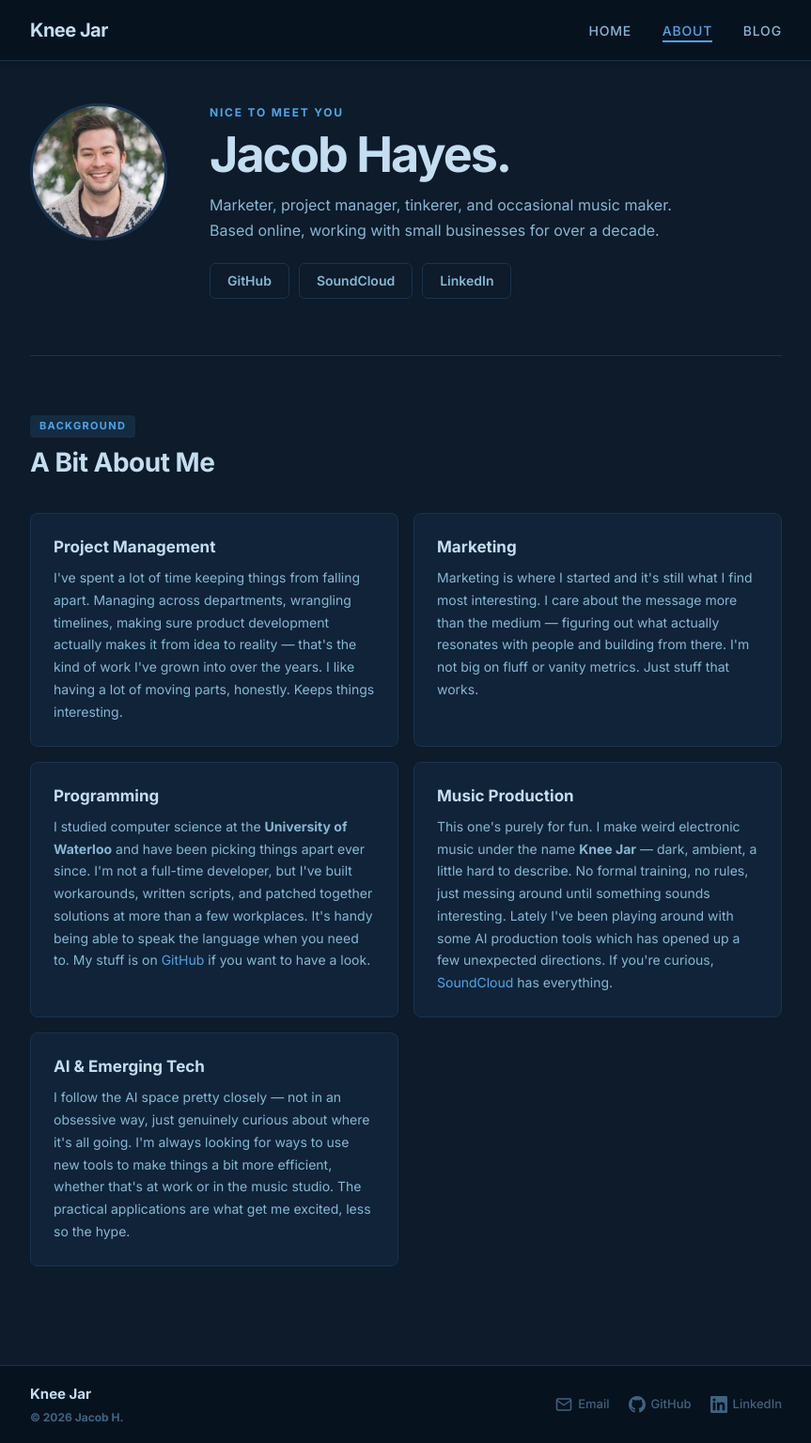
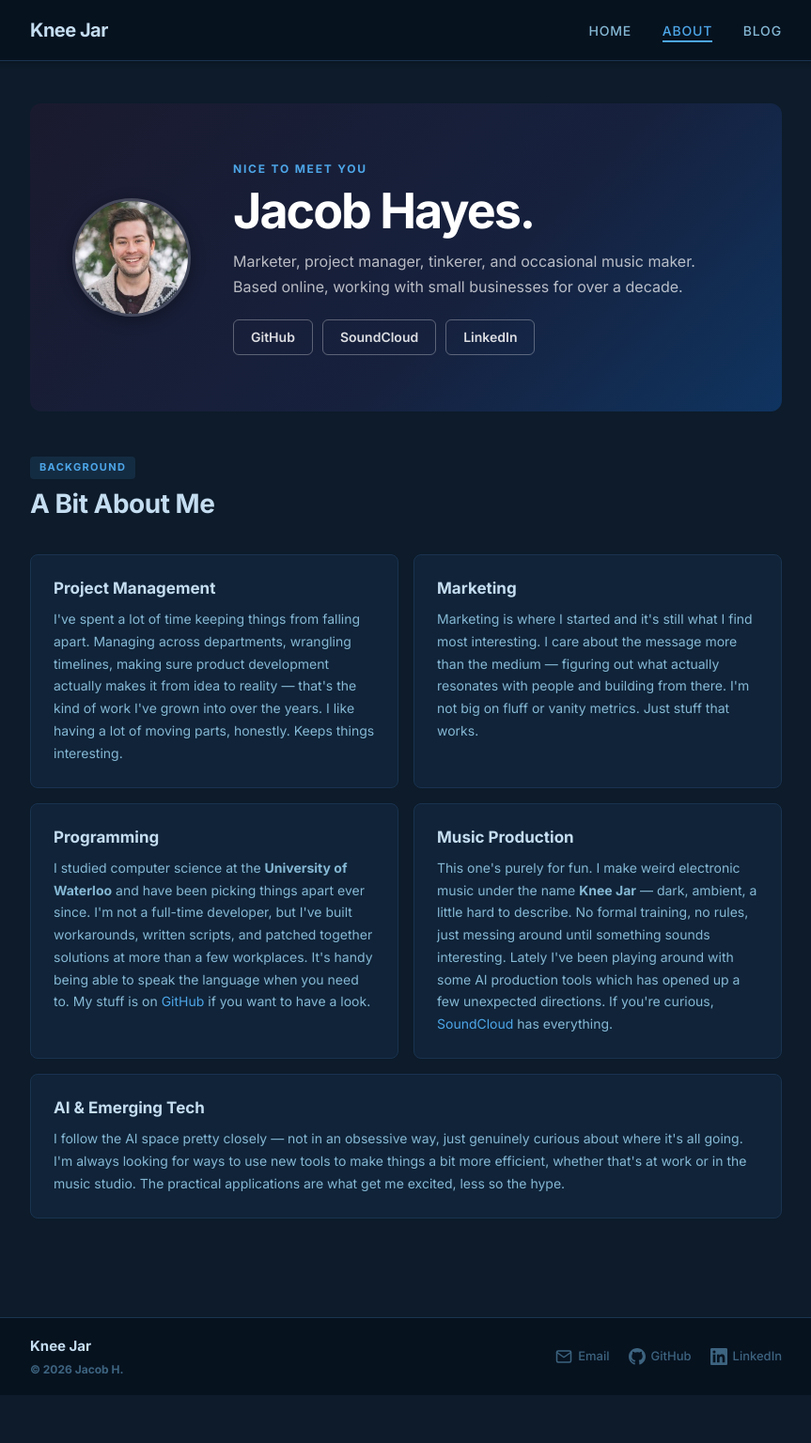
Before and after one commit to haye8277/haye8277.github.io, a Jekyll site: the page built from about.md, in a window 1280 px wide. Shown: the whole page at 94% size, without its empty margins (208-1071 px from the left). Built offline with Jekyll 4.4.1, drawn with Linux system fonts in a browser that asks for light colours; after the commit the page ends 1485 px from its top, so only the background shows below that.

Commit message:
Fix about page formatting
- Hero now uses same dark gradient card as homepage hero
- Photo border and button styles updated for dark background
- Last about card spans full row when it would otherwise sit alone (5-card grid)

Co-Authored-By: Claude Sonnet 4.6 <noreply@anthropic.com>

```diff
--- a/_sass/_layout.scss
+++ b/_sass/_layout.scss
@@ -1274,14 +1274,14 @@
     border-radius: 6px;
     font-size: 14px;
     font-weight: 600;
-    border: 1px solid $grey-color-light;
-    color: $grey-color-dark;
+    border: 1px solid rgba(255, 255, 255, 0.3);
+    color: rgba(255, 255, 255, 0.85);
     text-decoration: none;
     transition: all 0.2s ease;
 
     &:hover {
-        border-color: $brand-color;
-        color: $brand-color;
+        border-color: rgba(255, 255, 255, 0.7);
+        color: #fff;
         text-decoration: none;
     }
 }
@@ -1316,16 +1316,19 @@
 
 // About page — redesigned hero + cards
 .about-hero {
-    display: flex;
-    align-items: flex-start;
+    background: linear-gradient(135deg, #1a1a2e 0%, #16213e 60%, #0f3460 100%);
+    border-radius: 12px;
+    padding: ($spacing-unit * 2) ($spacing-unit * 1.5);
+    margin-bottom: $spacing-unit * 1.5;
+    display: flex;
+    align-items: center;
     gap: $spacing-unit * 1.5;
-    margin-bottom: $spacing-unit * 2;
-    padding-bottom: $spacing-unit * 2;
-    border-bottom: 1px solid $grey-color-light;
 
     @include media-query($on-palm) {
         flex-direction: column;
+        align-items: flex-start;
         gap: $spacing-unit;
+        padding: ($spacing-unit * 1.5) $spacing-unit;
     }
 }
 
@@ -1333,17 +1336,18 @@
     flex-shrink: 0;
 
     img {
-        width: 140px;
-        height: 140px;
+        width: 120px;
+        height: 120px;
         border-radius: 50%;
         object-fit: cover;
-        border: 3px solid $grey-color-light;
+        border: 3px solid rgba(255, 255, 255, 0.2);
+        box-shadow: 0 4px 16px rgba(0, 0, 0, 0.3);
     }
 
     @include media-query($on-palm) {
         img {
-            width: 100px;
-            height: 100px;
+            width: 90px;
+            height: 90px;
         }
     }
 }
@@ -1357,7 +1361,7 @@
     font-weight: 700;
     letter-spacing: -2px;
     line-height: 1;
-    color: $text-color;
+    color: #fff;
     margin-bottom: 14px;
 
     @include media-query($on-palm) {
@@ -1368,7 +1372,7 @@
 
 .about-hero-tagline {
     font-size: 16px;
-    color: $grey-color-dark;
+    color: rgba(255, 255, 255, 0.7);
     line-height: 1.7;
     max-width: 540px;
     margin-bottom: 20px;
@@ -1385,8 +1389,17 @@
     grid-template-columns: 1fr 1fr;
     gap: 16px;
 
+    // Last card spans full width when it would sit alone in a row
+    .about-card:last-child:nth-child(odd) {
+        grid-column: 1 / -1;
+    }
+
     @include media-query($on-palm) {
         grid-template-columns: 1fr;
+
+        .about-card:last-child:nth-child(odd) {
+            grid-column: auto;
+        }
     }
 }
 
```
